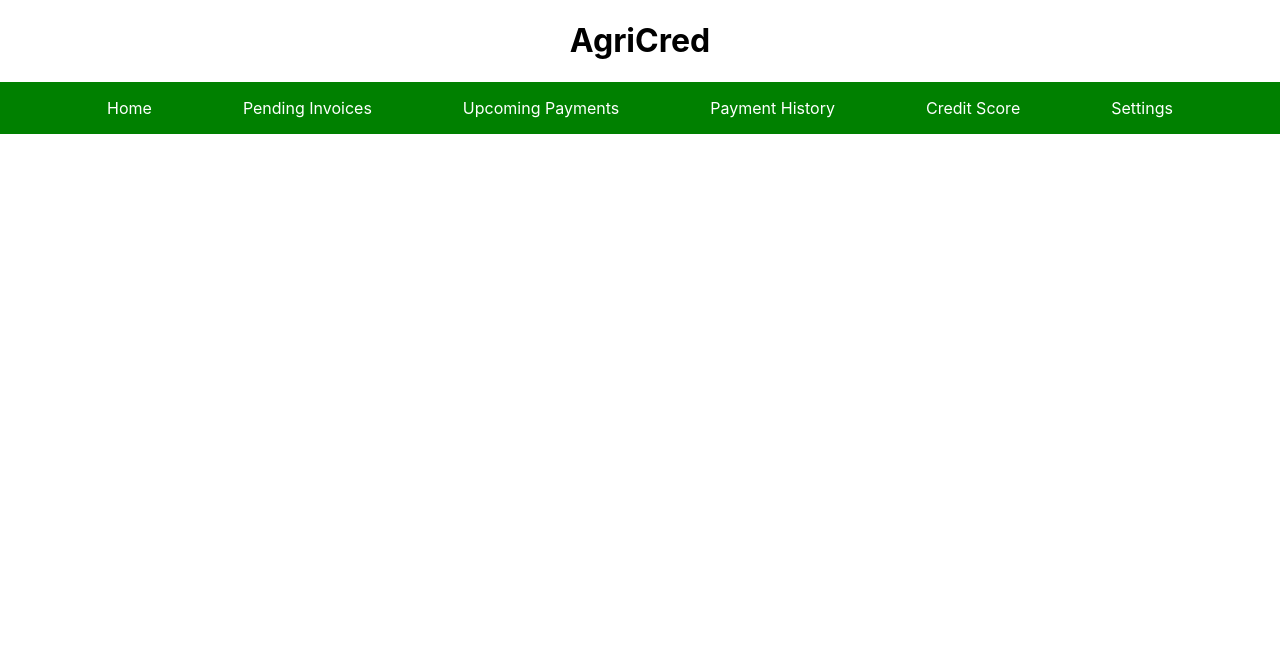
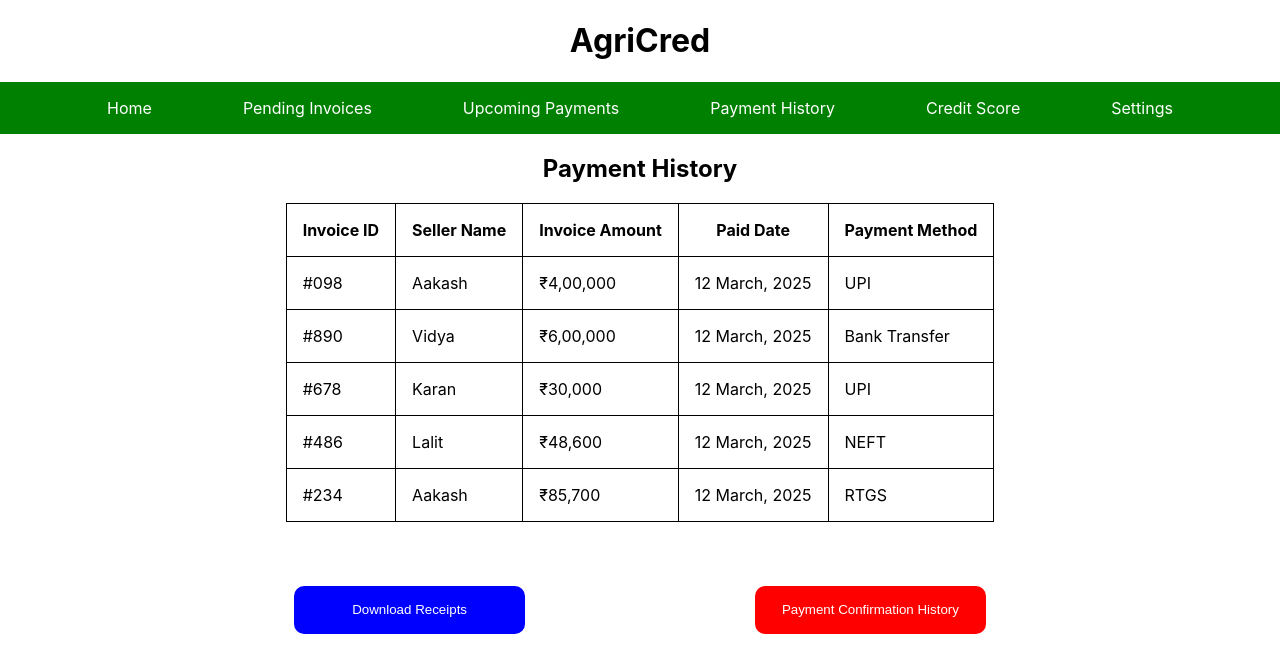
Before and after one commit to IshaMulchandani/business-dashboard-react, a React (Create React App) app: page /payment-history in a window 1280 px wide. Shown: the top 672 px of the page. Built offline with nearby package versions, Linux system fonts and the light colour scheme.

Commit message:
Fifth Commit

```diff
--- a/src/Dashboard/PaymentHistory.css
+++ b/src/Dashboard/PaymentHistory.css
@@ -0,0 +1,25 @@
+.payHistTable{
+    display: flex;
+    align-items: center;
+    justify-content: center;
+}
+
+.hist-btn button{
+    height: 6vh;
+    width: 18vw;
+    border: none;
+    border-radius: 10px;
+    color: white;
+}
+
+#hist-btn1 button{
+    background-color: blue;
+}
+
+#hist-btn2 button{
+    background-color: red;
+}
+
+#hist-btn1 button:hover, #hist-btn2 button:hover{
+    box-shadow: 0px 4px 6px rgba(0,0,0,0.3);
+}
--- a/src/Dashboard/PaymentHistory.js
+++ b/src/Dashboard/PaymentHistory.js
@@ -16,6 +16,63 @@ export default function PaymentHistory(){
                     <li>Settings</li>
                 </ul>
             </div>
+            <div className="summary">
+                <h2 className="mainH2">Payment History</h2>
+                <div className="payHistTable">
+                    <table>
+                        <tr>
+                            <th>Invoice ID</th>
+                            <th>Seller Name</th>
+                            <th>Invoice Amount</th>
+                            <th>Paid Date</th>
+                            <th>Payment Method</th>
+                        </tr>
+                        <tr>
+                            <td>#098</td>
+                            <td>Aakash</td>
+                            <td>&#8377;4,00,000</td>
+                            <td>12 March, 2025</td>
+                            <td>UPI</td>
+                        </tr>
+                        <tr>
+                            <td>#890</td>
+                            <td>Vidya</td>
+                            <td>&#8377;6,00,000</td>
+                            <td>12 March, 2025</td>
+                            <td>Bank Transfer</td>
+                        </tr>
+                        <tr>
+                            <td>#678</td>
+                            <td>Karan</td>
+                            <td>&#8377;30,000</td>
+                            <td>12 March, 2025</td>
+                            <td>UPI</td>
+                        </tr>
+                        <tr>
+                            <td>#486</td>
+                            <td>Lalit</td>
+                            <td>&#8377;48,600</td>
+                            <td>12 March, 2025</td>
+                            <td>NEFT</td>
+                        </tr>
+                        <tr>
+                            <td>#234</td>
+                            <td>Aakash</td>
+                            <td>&#8377;85,700</td>
+                            <td>12 March, 2025</td>
+                            <td>RTGS</td>
+                        </tr>
+                    </table>
+                </div>
+                <div className="btns">
+                    <div className="hist-btn" id="hist-btn1">
+                        <button>Download Receipts</button>
+                    </div>
+                    <div className="hist-btn" id="hist-btn2">
+                        <button>Payment Confirmation History</button>
+                    </div>
+                </div>
+            </div>
         </div>
     )
 }
```
